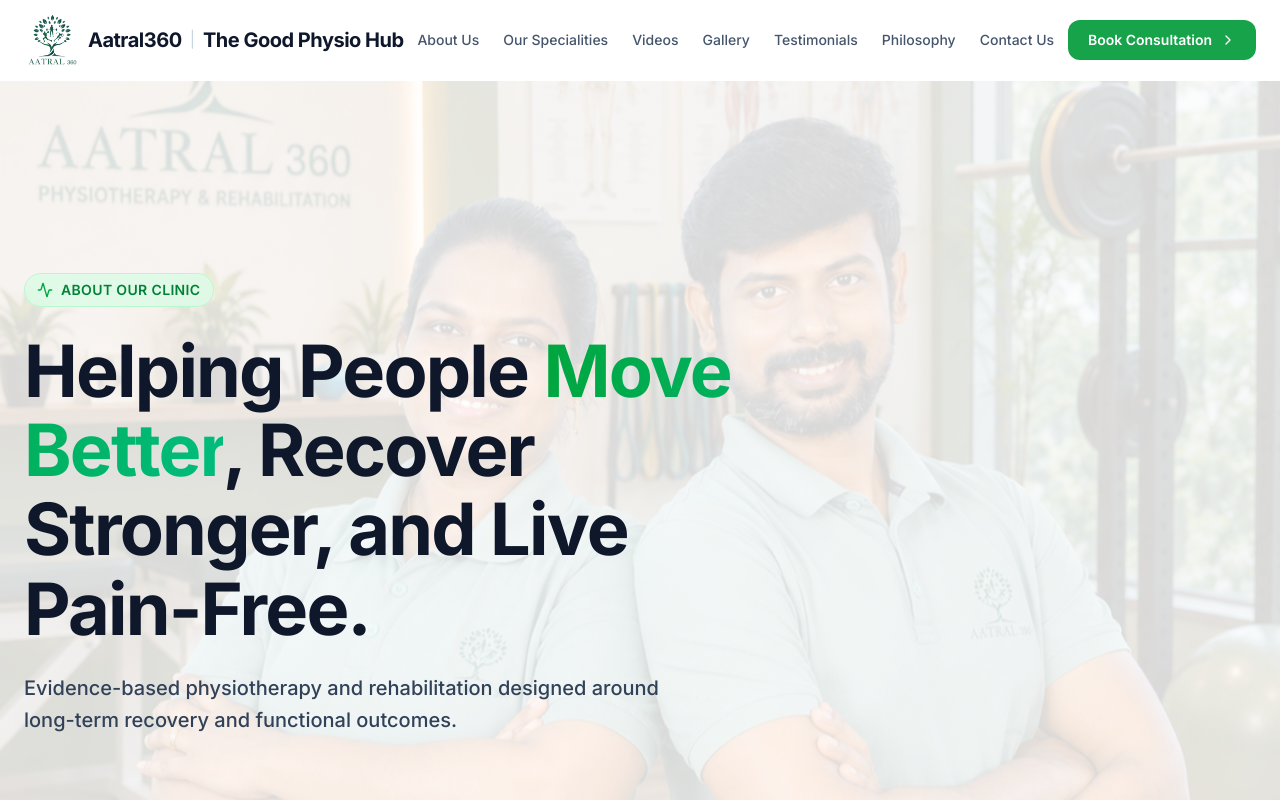
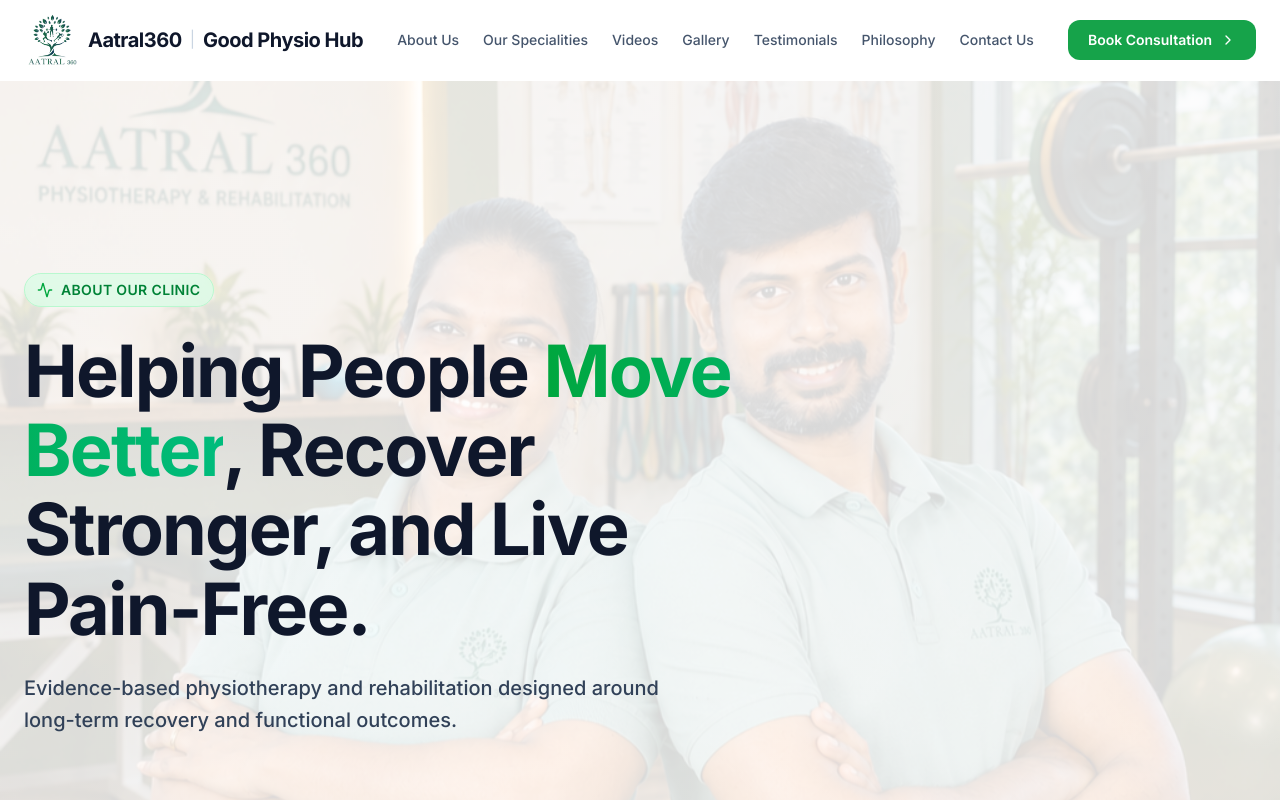
Before and after one commit to Atchyuteswar/the-physio-hub, a Next.js app: page /about in a window 1280 px wide. Shown: the top 800 px of the page. Built offline with nearby package versions, Linux system fonts and the light colour scheme.

Commit message:
feat: add footer, global navigation, and landing page infrastructure components

```diff
--- a/src/components/Footer.tsx
+++ b/src/components/Footer.tsx
@@ -63,7 +63,7 @@ export default function Footer() {
               </div>
               <span className="text-2xl font-bold text-white tracking-tight flex items-center gap-2">
                 Aatral360 <span className="text-slate-700 font-normal">|</span>{" "}
-                <span>The Good Physio Hub</span>
+                <span>Good Physio Hub</span>
               </span>
             </Link>
 
--- a/src/components/landing/GlobalFooter.tsx
+++ b/src/components/landing/GlobalFooter.tsx
@@ -20,7 +20,7 @@ export default function GlobalFooter() {
             </div>
             <div>
               <h3 className="text-xl font-bold text-white tracking-tight flex items-center gap-2">
-                Aatral360 <span className="text-slate-700 font-normal">|</span> <span>The Good Physio Hub</span>
+                Aatral360 <span className="text-slate-700 font-normal">|</span> <span>Good Physio Hub</span>
               </h3>
               <p className="text-slate-400 text-sm">Movement Health & Performance</p>
             </div>
--- a/src/components/landing/GlobalNavbar.tsx
+++ b/src/components/landing/GlobalNavbar.tsx
@@ -52,16 +52,26 @@ export default function GlobalNavbar() {
                 />
               </div>
               <div className="flex flex-col sm:flex-row sm:items-center sm:gap-2">
-                <span className="text-lg sm:text-xl font-bold text-slate-900 tracking-tight">Aatral360</span>
-                <span className="hidden sm:inline text-slate-300 font-normal">|</span>
-                <span className="text-xs sm:text-xl font-semibold sm:font-bold text-slate-500 sm:text-slate-900 tracking-tight">The Good Physio Hub</span>
+                <span className="text-lg sm:text-xl font-bold text-slate-900 tracking-tight">
+                  Aatral360
+                </span>
+                <span className="hidden sm:inline text-slate-300 font-normal">
+                  |
+                </span>
+                <span className="text-xs sm:text-xl font-semibold sm:font-bold text-slate-500 sm:text-slate-900 tracking-tight">
+                  Good Physio Hub
+                </span>
               </div>
             </Link>
 
             {/* Desktop Nav */}
             <nav className="hidden lg:flex items-center gap-6">
               {navItems.map((item) => (
-                <Link key={item.label} href={item.href} className="text-sm font-medium text-slate-600 hover:text-green-600 transition-colors">
+                <Link
+                  key={item.label}
+                  href={item.href}
+                  className="text-sm font-medium text-slate-600 hover:text-green-600 transition-colors"
+                >
                   {item.label}
                 </Link>
               ))}
@@ -96,7 +106,11 @@ export default function GlobalNavbar() {
       {/* PURE CSS MOBILE MENU MAGIC */}
       <div className="lg:hidden">
         {/* The hidden checkbox that holds the Open/Close state natively in the browser */}
-        <input type="checkbox" id="global-mobile-menu" className="hidden peer" />
+        <input
+          type="checkbox"
+          id="global-mobile-menu"
+          className="hidden peer"
+        />
 
         {/* Mobile Overlay (fades in when checkbox is checked) */}
         <div className="fixed inset-0 z-90 bg-slate-900/40 backdrop-blur-sm opacity-0 pointer-events-none peer-checked:opacity-100 peer-checked:pointer-events-auto transition-opacity duration-300">
@@ -109,7 +123,6 @@ export default function GlobalNavbar() {
 
         {/* Mobile Drawer (slides in from right when checkbox is checked) */}
         <div className="fixed top-0 -right-full peer-checked:right-0 z-100 h-dvh w-[85vw] max-w-[320px] bg-white shadow-2xl flex flex-col transition-all duration-300 ease-out overflow-y-auto">
-
           {/* Drawer Header */}
           <div className="flex items-center justify-between p-5 border-b border-slate-100 shrink-0">
             <span className="text-lg font-bold text-slate-900">Menu</span>
--- a/src/components/landing/ThreePillars.tsx
+++ b/src/components/landing/ThreePillars.tsx
@@ -8,7 +8,7 @@ import { useState, useEffect } from "react";
 const pillars = [
   {
     title: "Physiotherapy",
-    subtitle: "The Good Physio Hub",
+    subtitle: "Good Physio Hub",
     description: "Movement freedom through active recovery.",
     image: "/images/PHYSIO-square.PNG",
     link: "/physiotherapy",
```
